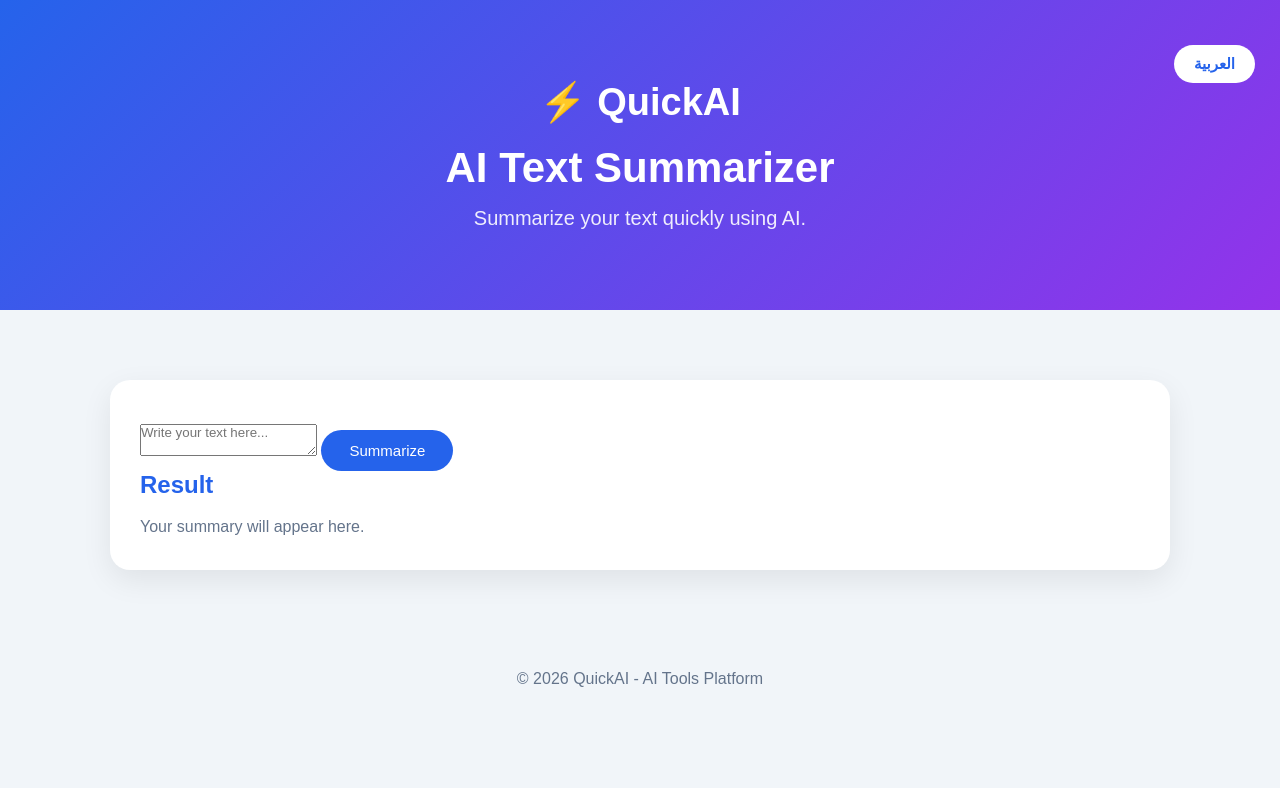
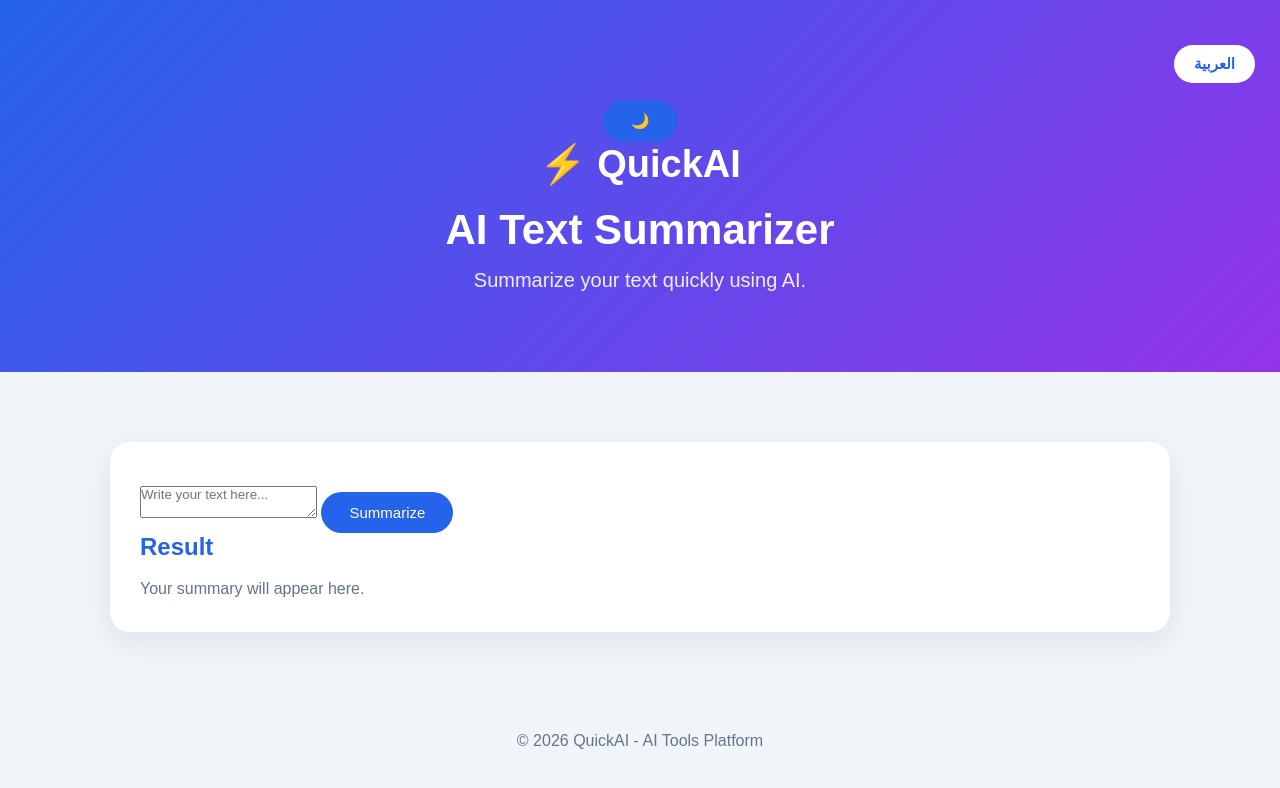
Before and after one commit to Nexoraai553/Nexora-Ai, a plain HTML site: page summarizer.html in a window 1280 px wide. Drawn offline with Linux system fonts and the light colour scheme.

Commit message:
Add theme button to summarizer.html

```diff
--- a/summarizer.html
+++ b/summarizer.html
@@ -19,7 +19,10 @@
 
 <header>
 
-<button id="langBtn">العربية</button>
+<div class="top-buttons">
+    <button id="themeBtn">🌙</button>
+    <button id="langBtn">العربية</button>
+</div>
 
 <div class="logo" id="logo">
 ⚡ QuickAI
```
